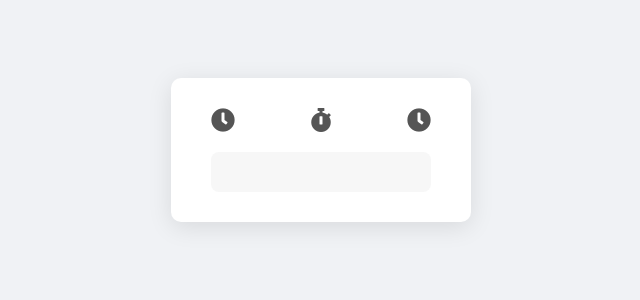
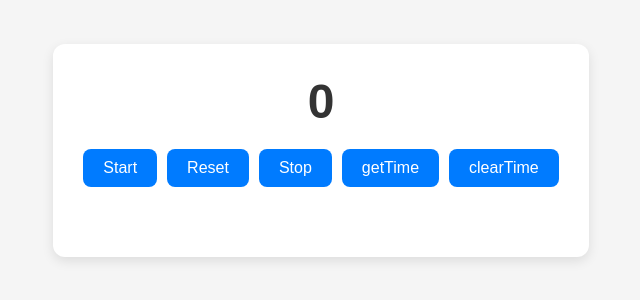
Before and after one commit to vishwatma37/JAVASCRIPT, a plain HTML site: page index.html in a window 1280 px wide. Shown: the part 250-550 px from the top of the page, without its empty margins (319-959 px from the left). Drawn offline with Linux system fonts and the light colour scheme.

Commit message:
first commit

```diff
--- a/index.html
+++ b/index.html
@@ -3,30 +3,23 @@
   <head>
     <meta charset="UTF-8" />
     <meta name="viewport" content="width=device-width, initial-scale=1.0" />
-    <title>StopWatch</title>
+    <title>project</title>
     <link rel="stylesheet" href="styles.css" />
-    <!-- Add this inside the <head> tag -->
-<link
-  rel="stylesheet"
-  href="https://cdnjs.cloudflare.com/ajax/libs/font-awesome/5.15.4/css/all.min.css"
-/>
-
   </head>
   <body>
-    <div class=" container">
-      <div class="clockHolder">
-        <div class="timeHolder">
-          <div class="timeOptions">
-            <i class="fas fa-clock" data-title="Time"></i>
-            <i class="fas fa-stopwatch" data-title="StopWatch"></i>
-            <i class="fas fa-clock" data-title="CountDown"></i>
-          </div>
-          <div class="manDiv">
-            <p id="clock"></p>
-          </div>
-        </div>
+    <section>
+      <p id="countDown">0</p>
+      <div class="buttons">
+        <button class="start_btn">Start</button>
+        <button class="reset_btn">Reset</button>
+        <button class="stop_btn">Stop</button>
+        <button class="time_btn">getTime</button>
+        <button class="clear_btn">clearTime</button>
       </div>
-    </div>
+      <div class="resetValue">
+
+      </div>
+    </section>
   </body>
     <script src="script.js"></script>
   </body>
--- a/script.js
+++ b/script.js
@@ -1,11 +1,41 @@
-// const currentTime = () => {
-//   let curTime = new Date().toLocaleTimeString();
-//   document.getElementById("clock").innerHTML = curTime;
-// };
-// currentTime();
+const countDownElement = document.getElementById("countDown");
+const resetValueElement = document.querySelector(".resetValue");
+let startCount = 0;
+let intervalId;
 
-// const intervalid = setInterval(() => {
-//   currentTime();
-// }, 1000);
+// First function;
+const startTimer = () => {
+ intervalId = setInterval(() => {
+  countDownElement.innerText = startCount++;
+  },1000 )
+};
+document.querySelector(".start_btn").addEventListener("click", startTimer);
 
-// setTimeout(() => clearInterval(intervalid), 5000);
+///Second Function;
+const stopTimer = () => {
+    showStopValue();
+    clearInterval(intervalId);
+};
+document.querySelector(".stop_btn").addEventListener('click',stopTimer);
+
+///third function;
+const resetTimer = () => {
+    startCount = 0;
+    countDownElement.innerText = startCount;
+    clearInterval(intervalId);
+};
+document.querySelector(".reset_btn").addEventListener('click',resetTimer);
+
+/// fourth function
+const showStopValue = () => {
+    const newPara = document.createElement("p");
+    newPara.innerText = `The stop time is ${startCount - 1}`;
+    resetValueElement.append(newPara);
+}
+document.querySelector(".time_btn").addEventListener('click',showStopValue);
+
+/// fifth function
+const clearTimeValue = () => {
+    resetValueElement.innerHTML = "";
+};
+document.querySelector(".clear_btn").addEventListener('click',clearTimeValue);
--- a/styles.css
+++ b/styles.css
@@ -1,4 +1,4 @@
-/* Reset some default styles */
+/* Basic Reset */
 * {
   margin: 0;
   padding: 0;
@@ -6,59 +6,59 @@
 }
 
 body {
-  font-family: 'Segoe UI', Tahoma, Geneva, Verdana, sans-serif;
-  background-color: #f0f2f5;
+  font-family: Arial, sans-serif;
+  background-color: #f5f5f5;
+  height: 100vh;
   display: flex;
   justify-content: center;
   align-items: center;
-  height: 100vh;
 }
 
-.container {
-  background-color: #fff;
-  padding: 30px 40px;
-  border-radius: 10px;
-  box-shadow: 0 5px 25px rgba(0, 0, 0, 0.1);
-  width: 300px;
+/* Section Container */
+section {
+  background-color: #ffffff;
+  padding: 30px;
+  border-radius: 12px;
+  box-shadow: 0 4px 12px rgba(0, 0, 0, 0.1);
+  text-align: center;
 }
 
-.clockHolder {
-  display: flex;
-  flex-direction: column;
-  align-items: center;
-}
-
-.timeHolder {
-  width: 100%;
-}
-
-.timeOptions {
-  display: flex;
-  justify-content: space-between;
+/* Countdown Display */
+#countDown {
+  font-size: 48px;
+  font-weight: bold;
+  color: #333;
   margin-bottom: 20px;
 }
 
-.timeOptions i {
-  font-size: 24px;
-  cursor: pointer;
-  color: #555;
-  transition: color 0.3s;
+/* Buttons Container */
+.buttons {
+  display: flex;
+  gap: 10px;
+  justify-content: center;
+  flex-wrap: wrap;
+  margin-bottom: 20px;
 }
 
-.timeOptions i:hover {
-  color: #007bff;
+/* Button Styles */
+.buttons button {
+  padding: 10px 20px;
+  border: none;
+  border-radius: 8px;
+  background-color: #007bff;
+  color: white;
+  cursor: pointer;
+  font-size: 16px;
+  transition: background-color 0.3s ease;
 }
 
-.manDiv {
-  background-color: #f7f7f7;
-  padding: 20px;
-  border-radius: 8px;
-  text-align: center;
+.buttons button:hover {
+  background-color: #0056b3;
 }
 
-#clock {
-  background-color: aquamarine;
-  font-size: 32px;
-  font-weight: bold;
-  color: #333;
+/* Reset Value Display */
+.resetValue {
+  font-size: 16px;
+  color: #666;
+  min-height: 20px;
 }
```
